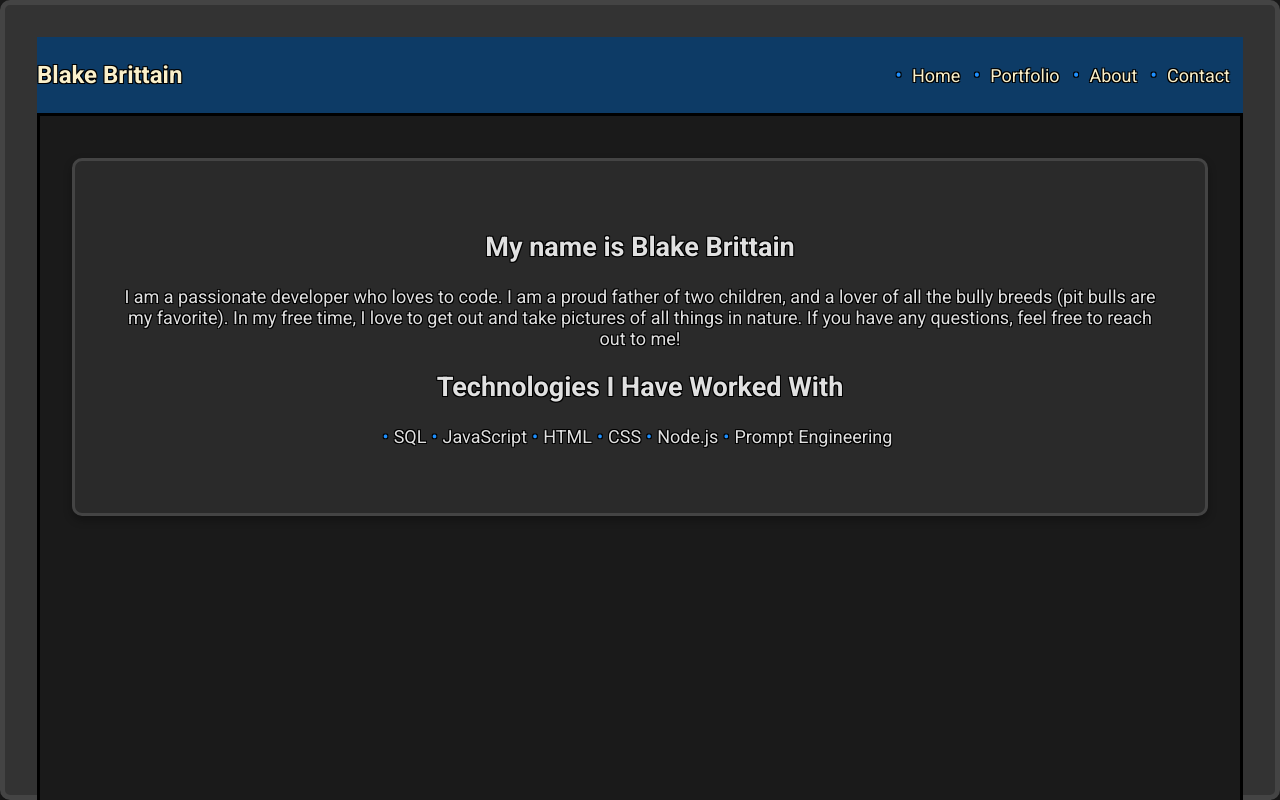
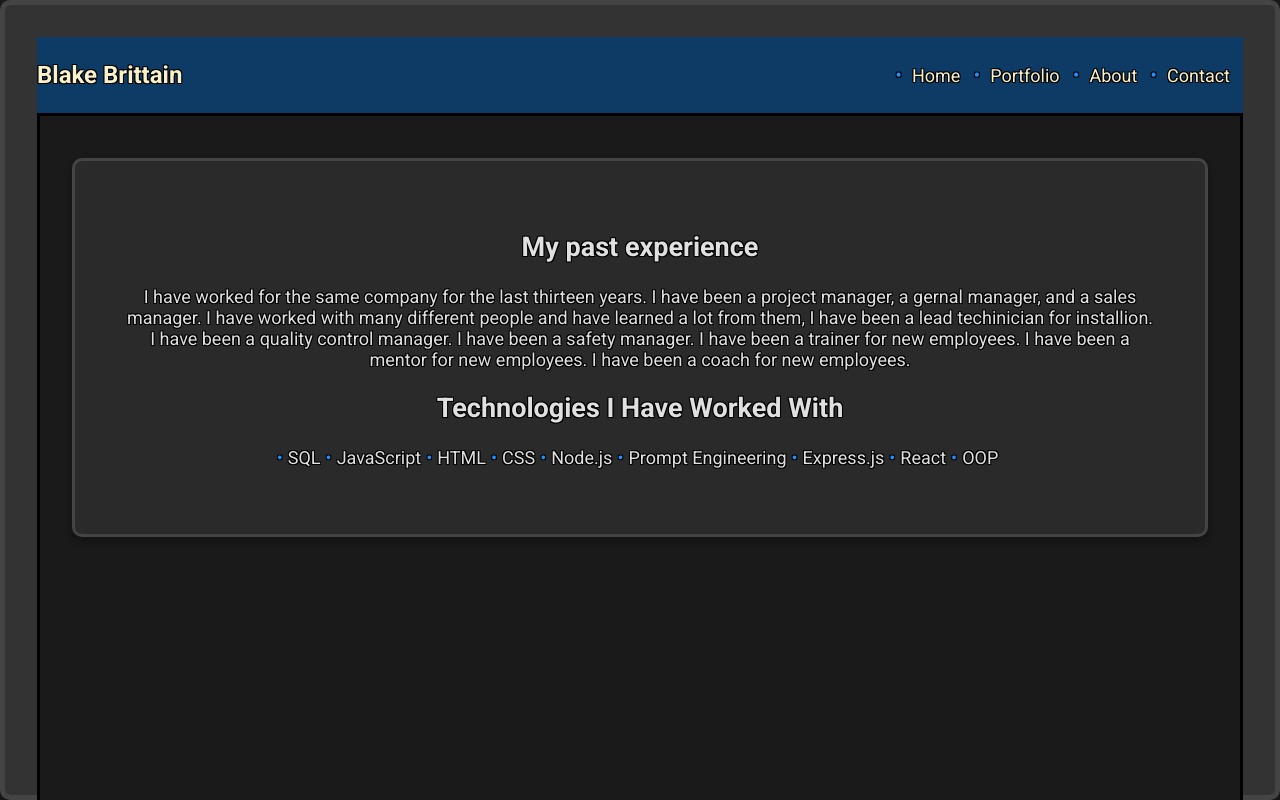
Before and after one commit to Blakenb/React-portfolio, a React (Vite) app: page /about in a window 1280 px wide. Shown: the top 800 px of the page. Built offline with nearby package versions, Linux system fonts and the light colour scheme.

Commit message:
added to the about me

```diff
--- a/src/pages/About.jsx
+++ b/src/pages/About.jsx
@@ -2,9 +2,9 @@ import React from 'react';
 
 const About = () => (
   <section className="section">
-    <h1>My name is Blake Brittain</h1>
-    <p>
-      I am a passionate developer who loves to code. I am a proud father of two children, and a lover of all the bully breeds (pit bulls are my favorite). In my free time, I love to get out and take pictures of all things in nature. If you have any questions, feel free to reach out to me!
+    <h1>My past experience</h1>
+    <p>I have worked for the same company for the last thirteen years. I have been a project manager, a gernal manager, and a sales manager. I have worked with many different people and have learned a lot from them, I have been a lead techinician for installion. I have been a quality control manager. I have been a safety manager. I have been a trainer for new employees. I have been a mentor for new employees. I have been a coach for new employees.
+
     </p>
     <h2>Technologies I Have Worked With</h2>
     <ul>
@@ -14,6 +14,9 @@ const About = () => (
       <li>CSS</li>
       <li>Node.js</li>
       <li>Prompt Engineering</li>
+      <li>Express.js</li>
+      <li>React</li>
+      <li>OOP</li>
     </ul>
   </section>
 );
--- a/src/pages/Home.jsx
+++ b/src/pages/Home.jsx
@@ -3,8 +3,14 @@ import React from 'react';
 
 const Home = () => (
   <section className="section">
-    <h1>Welcome to My Portfolio</h1>
-    <p>This is where I will be uploading all of my past and future projects that I am working on.</p>
+    <h1>Welcome to My Portfolio,<br/>
+    My name is Blake Brittain!
+    </h1>
+    <p>I am a passionate developer who loves to code. I am a proud father of two children, and a lover of all the bully breeds (pit bulls are my favorite). In my free time, I love to get out and take pictures of all things in nature.
+      <br/>
+      <br />
+   I am new to the world of coding and tech, but I am excited to learn and grow in this field. I am currently learning HTML, CSS, and JavaScript. I am also learning React, Node.js, and Express.js. I am excited to learn more and to grow in this field. I am excited to see where this journey takes me. if you would like to know more about me, please feel free to reach out to me. I would love to hear from you.
+   </p>
   </section>
 );
 
```
